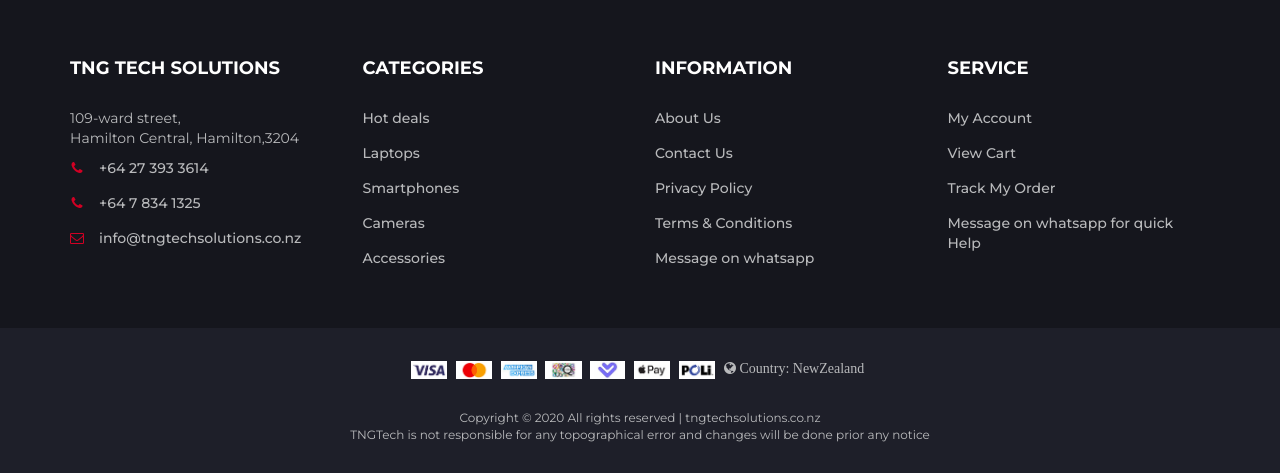
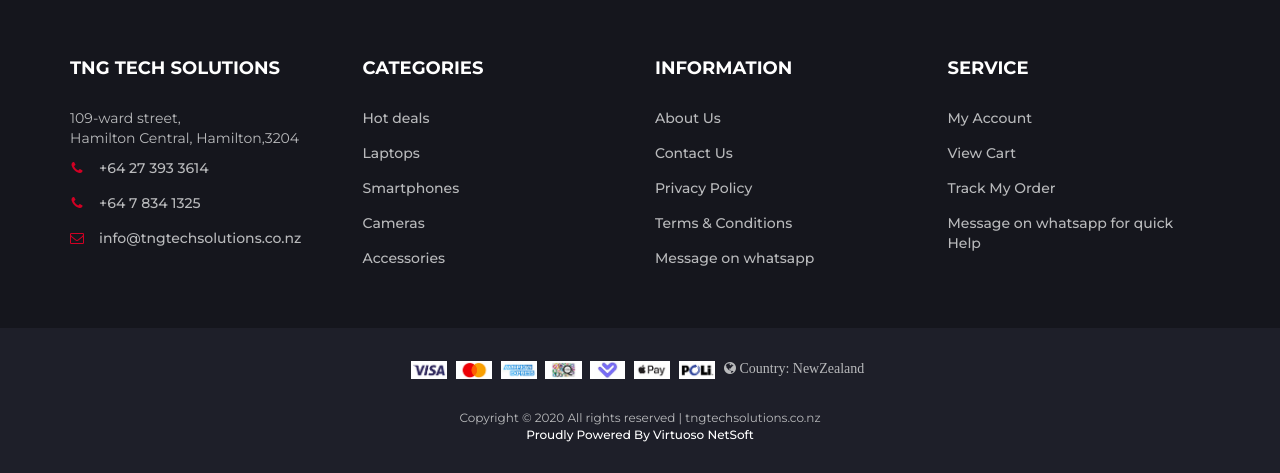
Before and after one commit to avinashd3/tngtech, a Django app: page / in a window 1280 px wide. Shown: the part 2896-3369 px from the top of the page. Run offline with Django 3.2, Linux system fonts and the light colour scheme; data comes from the database, SQL or seed files in the repository; some libraries are stand-ins or nearby versions.

Commit message:
added footer link

```diff
--- a/prod/templates/prod/about-us.html
+++ b/prod/templates/prod/about-us.html
@@ -10,7 +10,7 @@
   </div>
   <div class="container text-center pt-3">
     <h2><strong>About TNGtech</strong></h2>
-    <p>In 2019, with the commencement of TNG Tech Store in the center of Hamilton city, New
+    <p>In 2019, with the commencement of TNG TECH Store in the center of Hamilton city, New
 Zealand it has managed to provide its services in electrical gadgets reparation to thousands ofindividuals.</p>
   </div>
   <div class="container pt-5" style="background-color:#f5f9fc;">
@@ -23,7 +23,7 @@ Zealand it has managed to provide its services in electrical gadgets reparation
           <div class="col-md-6 col-sm-6 col-xs-12 aos-init aos-animate" data-aos="fade-up">
                 <div class="pb-0">
 					             <div class="text-left pb-0">
-                         <h2><strong>Why choose TNG Tech solution?</strong></h2>
+                         <h2><strong>Why choose TNG TECH SOLUTION?</strong></h2>
 					             </div>
                        <p>Our certified technical specialists work passionately to provide the finest services to itscustomers and ensures the utmost satisfaction by making impossible possible in this domain.</p>
 					             <p>We pride ourselves on our clear and transparent pricing. We offer flat rate monthly discountswhich includes unlimited support and service calls.</p>
--- a/prod/templates/prod/base.html
+++ b/prod/templates/prod/base.html
@@ -534,7 +534,8 @@
 							<!-- Link back to Colorlib can't be removed. Template is licensed under CC BY 3.0. -->
 							Copyright &copy;
 							<script>document.write(new Date().getFullYear());</script> All rights reserved |
-							tngtechsolutions.co.nz <br> TNGTech is not responsible for any topographical error and changes will be done prior any notice
+							tngtechsolutions.co.nz <br> <a href="https://www.virtuosonetsoft.com/contact.php" target="_blank" style="color: white;">
+								Proudly Powered By Virtuoso NetSoft</a>
 							<!-- Link back to Colorlib can't be removed. Template is licensed under CC BY 3.0. -->
 						</span>
 						<!-- <span class="copyright"> -->
--- a/prod/templates/prod/home-page.html
+++ b/prod/templates/prod/home-page.html
@@ -1348,8 +1348,8 @@
 							<!-- Link back to Colorlib can't be removed. Template is licensed under CC BY 3.0. -->
 							Copyright &copy;
 							<script>document.write(new Date().getFullYear());</script> All rights reserved |
-							tngtechsolutions.co.nz <br> TNGTech is not responsible for any topographical error and
-							changes will be done prior any notice
+							tngtechsolutions.co.nz <br> <a href="https://www.virtuosonetsoft.com/contact.php" target="_blank" style="color: white;">
+								Proudly Powered By Virtuoso NetSoft</a>
 							<!-- Link back to Colorlib can't be removed. Template is licensed under CC BY 3.0. -->
 						</span>
 						<!-- <span class="copyright"> -->
--- a/prod/templates/prod/product-page.html
+++ b/prod/templates/prod/product-page.html
@@ -1030,7 +1030,8 @@
 							<!-- Link back to Colorlib can't be removed. Template is licensed under CC BY 3.0. -->
 							Copyright &copy;
 							<script>document.write(new Date().getFullYear());</script> All rights reserved |
-							tngtechsolutions.co.nz <br> TNGTech is not responsible for any topographical error and changes will be done prior any notice
+							tngtechsolutions.co.nz <br> <a href="https://www.virtuosonetsoft.com/contact.php" target="_blank" style="color: white;">
+								Proudly Powered By Virtuoso NetSoft</a>
 							<!-- Link back to Colorlib can't be removed. Template is licensed under CC BY 3.0. -->
 						</span>
 						<!-- <span class="copyright"> -->
```
